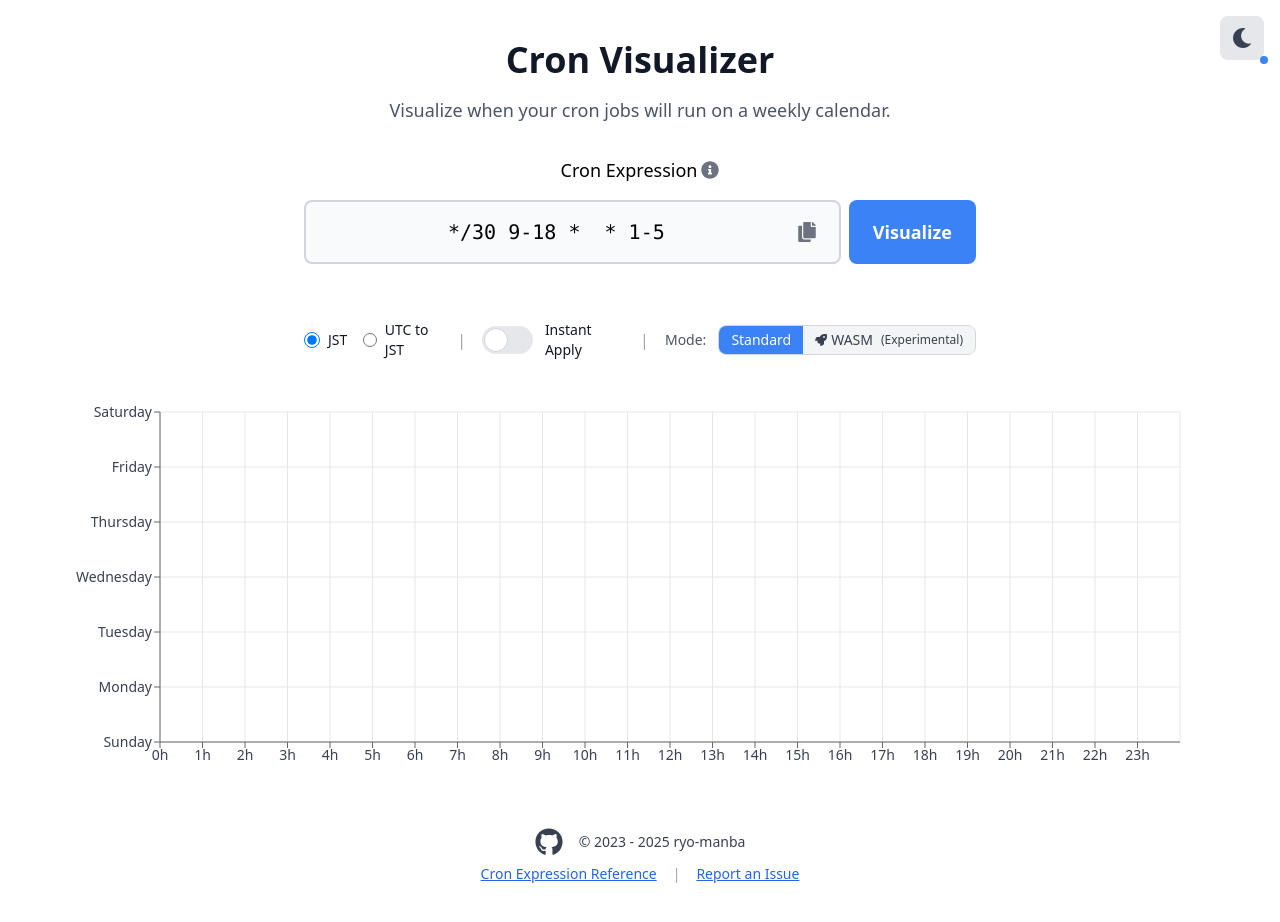
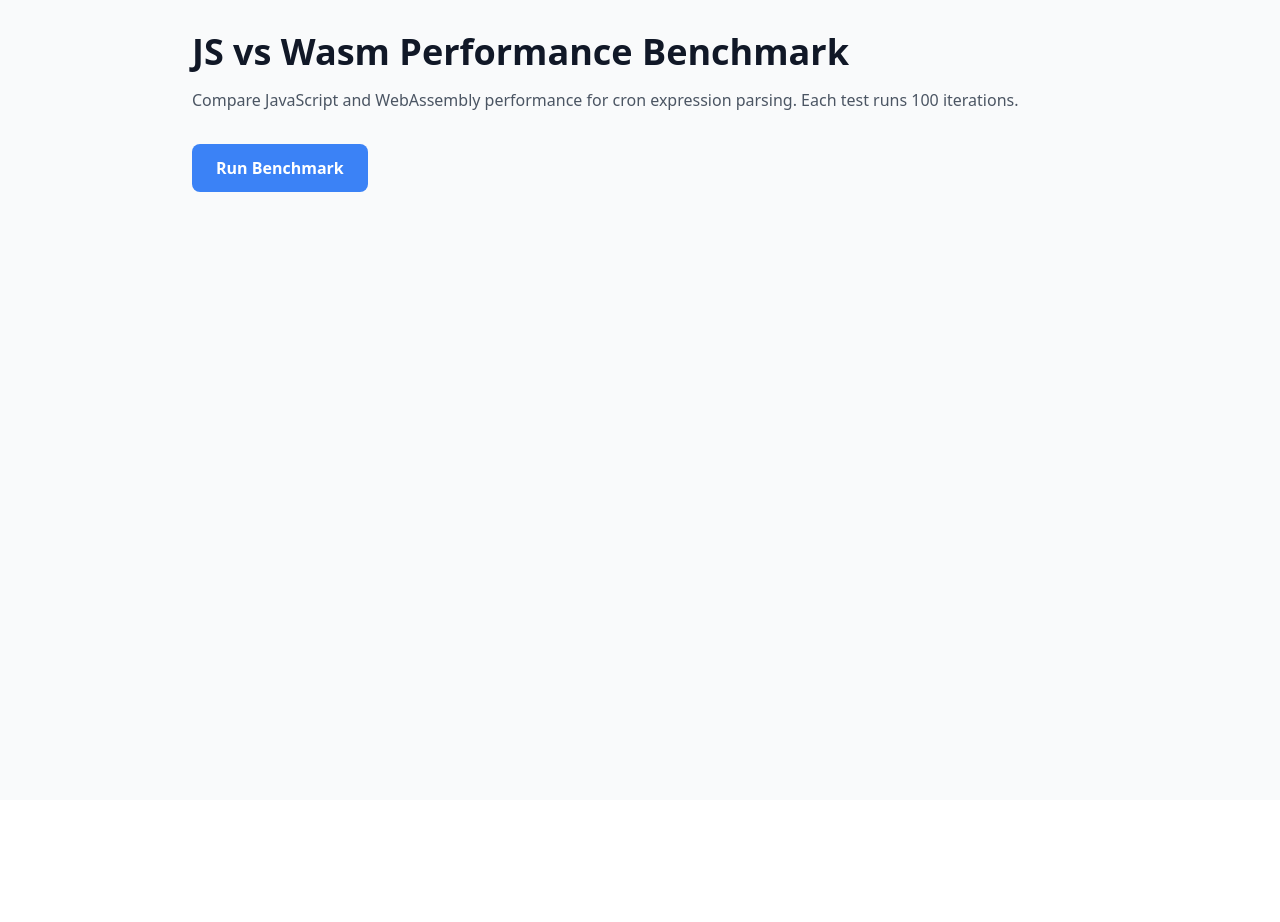
Before and after one commit to ryo-manba/cron-visualizer, a React (Create React App) app: page /benchmark in a window 1280 px wide. Shown: the top 922 px of the page. After the commit the page ends 800 px from the top, so only its background shows below. Built offline with nearby package versions, Linux system fonts and the light colour scheme.

Commit message:
chore: add benchmark

```diff
--- a/package.json
+++ b/package.json
@@ -53,6 +53,7 @@
     "react": "18.2.0",
     "react-dom": "18.2.0",
     "react-icons": "4.9.0",
+    "react-router-dom": "^7.9.3",
     "react-scripts": "5.0.1",
     "react-tooltip": "5.13.1",
     "recharts": "2.6.2",
@@ -66,6 +67,7 @@
     "@rollup/plugin-terser": "0.4.3",
     "@types/jest": "27.5.2",
     "@types/node": "22.18.8",
+    "@types/react-router-dom": "^5.3.3",
     "@types/react-tooltip": "^4.2.4",
     "@types/testing-library__jest-dom": "5.14.6",
     "@typescript-eslint/eslint-plugin": "5.59.8",
--- a/src/index.tsx
+++ b/src/index.tsx
@@ -1,14 +1,21 @@
 import React from 'react';
 import ReactDOM from 'react-dom/client';
+import { BrowserRouter, Routes, Route } from 'react-router-dom';
 import './index.css';
 import App from './App';
+import { BenchmarkPage } from './pages/BenchmarkPage';
 import reportWebVitals from './reportWebVitals';
 import { Analytics } from '@vercel/analytics/react';
 
 const root = ReactDOM.createRoot(document.getElementById('root') as HTMLElement);
 root.render(
   <React.StrictMode>
-    <App />
+    <BrowserRouter>
+      <Routes>
+        <Route path="/" element={<App />} />
+        <Route path="/benchmark" element={<BenchmarkPage />} />
+      </Routes>
+    </BrowserRouter>
     <Analytics />
   </React.StrictMode>,
 );
--- /dev/null
+++ b/src/pages/BenchmarkPage.tsx
@@ -0,0 +1,127 @@
+import React, { useState } from 'react';
+import { generateScatterData } from '../helpers/generateScatterData';
+import { generateScatterDataWasm } from '../helpers/generateScatterDataWasm';
+import { TimeFormat } from '../types/TimeFormat';
+
+interface BenchmarkResult {
+  description: string;
+  dataPoints: number;
+  jsTime: string;
+  wasmTime: string;
+  speedup: string;
+}
+
+const testCases = [
+  { expression: '0 12 * * 1', description: '~1 data point' },
+  { expression: '0 0,12 * * *', description: '~10 data points' },
+  { expression: '0 */2 * * *', description: '~100 data points' },
+  { expression: '*/10 * * * *', description: '~1000 data points' },
+  { expression: '*/4 * * * *', description: '~2500 data points' },
+];
+
+async function benchmark(fn: () => void, runs = 1): Promise<number> {
+  const times: number[] = [];
+
+  // Actual benchmark
+  for (let i = 0; i < runs; i++) {
+    const start = performance.now();
+    fn();
+    const end = performance.now();
+    times.push(end - start);
+  }
+
+  return times.reduce((a, b) => a + b, 0) / times.length;
+}
+
+export const BenchmarkPage: React.FC = () => {
+  const [results, setResults] = useState<BenchmarkResult[]>([]);
+  const [running, setRunning] = useState(false);
+  const [currentTest, setCurrentTest] = useState<string>('');
+
+  const runBenchmark = async () => {
+    setRunning(true);
+    setResults([]);
+
+    const newResults: BenchmarkResult[] = [];
+
+    for (const testCase of testCases) {
+      setCurrentTest(testCase.description);
+
+      try {
+        const jsTime = await benchmark(() => generateScatterData(testCase.expression, TimeFormat.JST));
+
+        const wasmTime = await benchmark(() => generateScatterDataWasm(testCase.expression, TimeFormat.JST));
+
+        const data = generateScatterData(testCase.expression, TimeFormat.JST);
+        const speedup = jsTime / wasmTime;
+
+        newResults.push({
+          description: testCase.description,
+          dataPoints: data.length,
+          jsTime: jsTime.toFixed(3),
+          wasmTime: wasmTime.toFixed(3),
+          speedup: speedup.toFixed(2) + 'x',
+        });
+
+        setResults([...newResults]);
+      } catch (error) {
+        console.error('Benchmark error:', error);
+      }
+    }
+
+    setRunning(false);
+    setCurrentTest('');
+  };
+
+  return (
+    <div className="min-h-screen bg-gray-50 dark:bg-gray-900 p-8">
+      <div className="max-w-4xl mx-auto">
+        <h1 className="text-4xl font-bold mb-4 text-gray-900 dark:text-white">JS vs Wasm Performance Benchmark</h1>
+        <p className="text-gray-600 dark:text-gray-400 mb-8">
+          Compare JavaScript and WebAssembly performance for cron expression parsing. Each test runs 100 iterations.
+        </p>
+
+        <button
+          onClick={runBenchmark}
+          disabled={running}
+          className="bg-blue-500 hover:bg-blue-600 disabled:bg-gray-400 text-white font-bold py-3 px-6 rounded-lg mb-8"
+        >
+          {running ? `Running: ${currentTest}...` : 'Run Benchmark'}
+        </button>
+
+        {results.length > 0 && (
+          <div className="bg-white dark:bg-gray-800 rounded-lg shadow-lg overflow-hidden">
+            <table className="w-full">
+              <thead className="bg-gray-100 dark:bg-gray-700">
+                <tr>
+                  <th className="px-4 py-3 text-left text-gray-700 dark:text-gray-200">Description</th>
+                  <th className="px-4 py-3 text-right text-gray-700 dark:text-gray-200">Data Points</th>
+                  <th className="px-4 py-3 text-right text-gray-700 dark:text-gray-200">JS (ms)</th>
+                  <th className="px-4 py-3 text-right text-gray-700 dark:text-gray-200">Wasm (ms)</th>
+                  <th className="px-4 py-3 text-right text-gray-700 dark:text-gray-200">Speedup</th>
+                </tr>
+              </thead>
+              <tbody className="divide-y divide-gray-200 dark:divide-gray-700">
+                {results.map((result, index) => (
+                  <tr key={index} className="hover:bg-gray-50 dark:hover:bg-gray-700">
+                    <td className="px-4 py-3 text-gray-900 dark:text-gray-100">{result.description}</td>
+                    <td className="px-4 py-3 text-right font-mono text-gray-900 dark:text-gray-100">
+                      {result.dataPoints}
+                    </td>
+                    <td className="px-4 py-3 text-right font-mono text-gray-900 dark:text-gray-100">{result.jsTime}</td>
+                    <td className="px-4 py-3 text-right font-mono text-gray-900 dark:text-gray-100">
+                      {result.wasmTime}
+                    </td>
+                    <td className="px-4 py-3 text-right font-mono font-bold text-green-600 dark:text-green-400">
+                      {result.speedup}
+                    </td>
+                  </tr>
+                ))}
+              </tbody>
+            </table>
+          </div>
+        )}
+      </div>
+    </div>
+  );
+};
```
Also changed, not shown: 1 other file (tests, documents, lock files or other folders).
